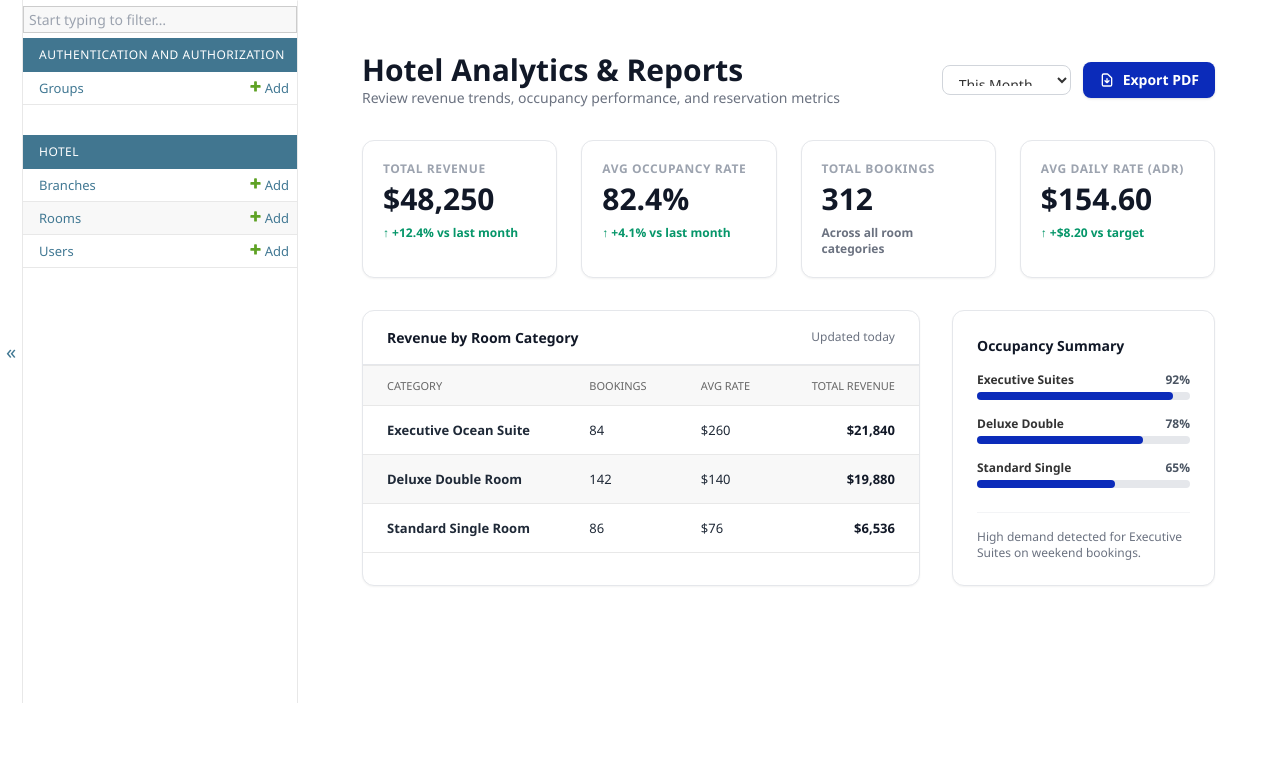
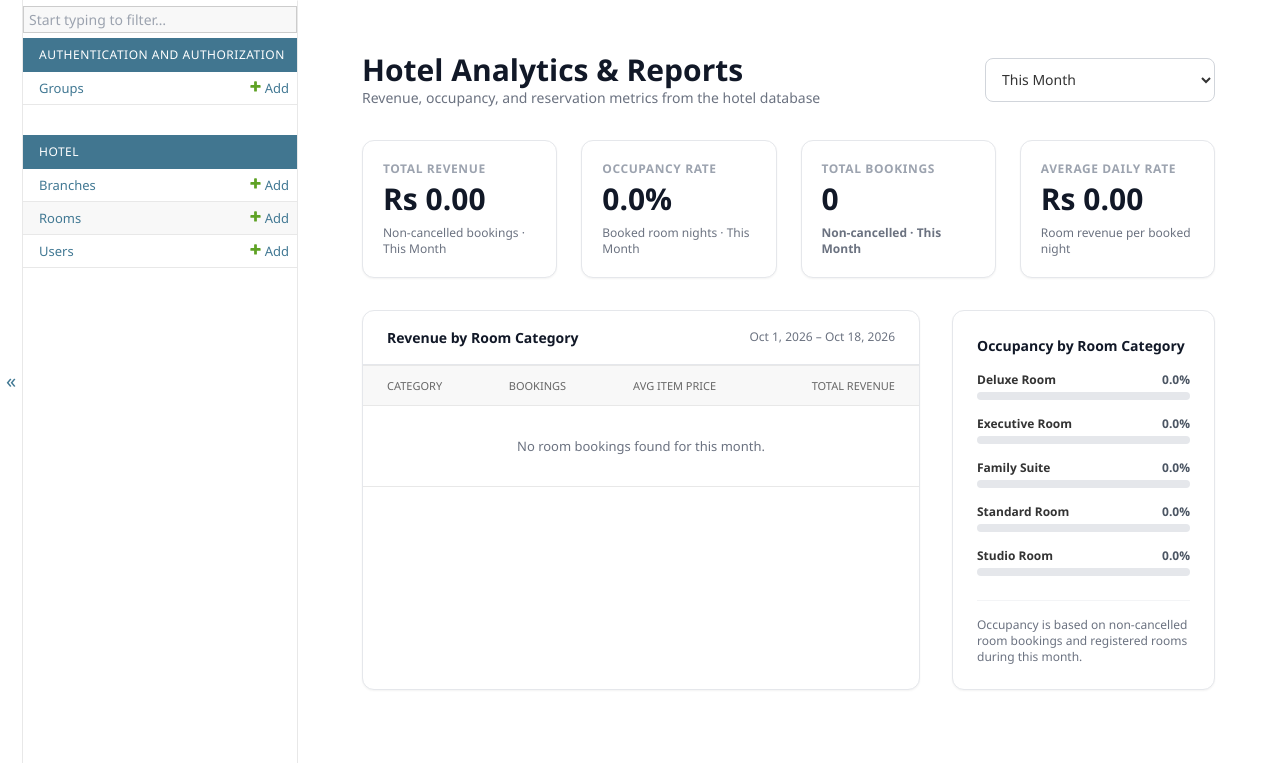
Before and after one commit to Ayushr0129/Star-hotel, a Django app: page /admin/reports/ in a window 1280 px wide. Shown: the part 97-860 px from the top of the page. Before the commit the page ends 800 px from the top, so only its background shows below. Run offline with Django 5.2, Linux system fonts and the light colour scheme; a user stored in the database is signed in; data comes from the database, SQL or seed files in the repository; some libraries are stand-ins or nearby versions.

Commit message:
Update admin reports and dark mode styling

```diff
--- a/StarHotel/hotel/templates/hotel/reports.html
+++ b/StarHotel/hotel/templates/hotel/reports.html
@@ -1,141 +1,127 @@
 {% extends "admin/base_site.html" %}
 
 {% block title %}Reports & Analytics - STAR HOTEL{% endblock %}
-
 {% block content_title %}{% endblock %}
 
 {% block content %}
-<div class="max-w-7xl mx-auto px-6 py-8">
+<style>
+  .reports-period { box-sizing: border-box; display: block; width: 100% !important; min-width: 0 !important; max-width: 230px !important; height: 44px !important; min-height: 44px !important; padding: 0 36px 0 12px !important; line-height: normal !important; font-size: 14px !important; white-space: nowrap; }
+  .reports-period-form { display: block; flex: 0 1 230px; width: 230px; max-width: 100%; }
+  html[data-theme="dark"] .reports-dashboard .report-card { background-color: #1f2937; border-color: #374151; color: #f9fafb; }
+  html[data-theme="dark"] .reports-dashboard .text-gray-900,
+  html[data-theme="dark"] .reports-dashboard .text-gray-800 { color: #f9fafb; }
+  html[data-theme="dark"] .reports-dashboard .text-gray-600,
+  html[data-theme="dark"] .reports-dashboard .text-gray-500 { color: #cbd5e1; }
+  html[data-theme="dark"] .reports-dashboard .text-gray-400 { color: #94a3b8; }
+  html[data-theme="dark"] .reports-dashboard .bg-gray-50 { background-color: #111827; }
+  html[data-theme="dark"] .reports-dashboard .bg-gray-200 { background-color: #475569; }
+  html[data-theme="dark"] .reports-dashboard .border-gray-200,
+  html[data-theme="dark"] .reports-dashboard .border-gray-100,
+  html[data-theme="dark"] .reports-dashboard .divide-gray-200 > :not([hidden]) ~ :not([hidden]) { border-color: #475569; }
+  html[data-theme="dark"] .reports-period { background-color: #1f2937; border-color: #64748b; color: #f9fafb; }
 
-  <!-- Header Section -->
-  <div class="flex flex-col md:flex-row md:items-center justify-between mb-8 gap-4">
-    <div>
+  @media (prefers-color-scheme: dark) {
+    html:not([data-theme="light"]) .reports-dashboard .report-card { background-color: #1f2937; border-color: #374151; color: #f9fafb; }
+    html:not([data-theme="light"]) .reports-dashboard .text-gray-900,
+    html:not([data-theme="light"]) .reports-dashboard .text-gray-800 { color: #f9fafb; }
+    html:not([data-theme="light"]) .reports-dashboard .text-gray-600,
+    html:not([data-theme="light"]) .reports-dashboard .text-gray-500 { color: #cbd5e1; }
+    html:not([data-theme="light"]) .reports-dashboard .text-gray-400 { color: #94a3b8; }
+    html:not([data-theme="light"]) .reports-dashboard .bg-gray-50 { background-color: #111827; }
+    html:not([data-theme="light"]) .reports-dashboard .bg-gray-200 { background-color: #475569; }
+    html:not([data-theme="light"]) .reports-dashboard .border-gray-200,
+    html:not([data-theme="light"]) .reports-dashboard .border-gray-100,
+    html:not([data-theme="light"]) .reports-dashboard .divide-gray-200 > :not([hidden]) ~ :not([hidden]) { border-color: #475569; }
+    html:not([data-theme="light"]) .reports-period { background-color: #1f2937; border-color: #64748b; color: #f9fafb; }
+  }
+</style>
+<div class="reports-dashboard max-w-7xl mx-auto px-6 py-8">
+  <div class="flex flex-col xl:flex-row xl:items-center justify-between mb-8 gap-4">
+    <div class="min-w-0">
       <h1 class="text-3xl font-extrabold text-gray-900">Hotel Analytics & Reports</h1>
-      <p class="text-gray-500 font-medium">Review revenue trends, occupancy performance, and reservation metrics</p>
+      <p class="text-gray-500 font-medium">Revenue, occupancy, and reservation metrics from the hotel database</p>
     </div>
-    <div class="flex items-center gap-3">
-      <select class="bg-white border border-gray-300 px-3 py-2 rounded-lg text-sm font-medium focus:outline-none">
-        <option>This Month</option>
-        <option>Last 30 Days</option>
-        <option>This Quarter</option>
-        <option>This Year</option>
+    <form method="get" class="reports-period-form">
+      <label class="sr-only" for="report-period">Report period</label>
+      <select id="report-period" name="period" onchange="this.form.submit()" class="reports-period bg-white border border-gray-300 px-3 py-2 rounded-lg text-sm font-medium focus:outline-none">
+        <option value="month" {% if period == "month" %}selected{% endif %}>This Month</option>
+        <option value="30days" {% if period == "30days" %}selected{% endif %}>Last 30 Days</option>
+        <option value="quarter" {% if period == "quarter" %}selected{% endif %}>This Quarter</option>
+        <option value="year" {% if period == "year" %}selected{% endif %}>This Year</option>
       </select>
-      <button class="bg-[#0b2bba] hover:bg-blue-800 text-white font-semibold px-4 py-2 rounded-lg text-sm shadow transition flex items-center">
-        <svg class="w-4 h-4 mr-2" fill="none" stroke="currentColor" viewBox="0 0 24 24">
-          <path stroke-linecap="round" stroke-linejoin="round" stroke-width="2" d="M12 10v6m0 0l-3-3m3 3l3-3m2 8H7a2 2 0 01-2-2V5a2 2 0 012-2h5.586a1 1 0 01.707.293l5.414 5.414a1 1 0 01.293.707V19a2 2 0 01-2 2z"/>
-        </svg>
-        Export PDF
-      </button>
+    </form>
+  </div>
+
+  <div class="grid grid-cols-1 sm:grid-cols-2 lg:grid-cols-4 gap-6 mb-8">
+    <div class="report-card bg-white border border-gray-200 rounded-xl p-5 shadow-sm">
+      <p class="text-xs font-semibold text-gray-400 uppercase tracking-wider mb-1">Total Revenue</p>
+      <p class="text-3xl font-extrabold text-gray-900">{{ total_revenue }}</p>
+      <p class="text-xs text-gray-500 mt-2">Non-cancelled bookings · {{ period_label }}</p>
+    </div>
+    <div class="report-card bg-white border border-gray-200 rounded-xl p-5 shadow-sm">
+      <p class="text-xs font-semibold text-gray-400 uppercase tracking-wider mb-1">Occupancy Rate</p>
+      <p class="text-3xl font-extrabold text-gray-900">{{ occupancy_rate|floatformat:1 }}%</p>
+      <p class="text-xs text-gray-500 mt-2">Booked room nights · {{ period_label }}</p>
+    </div>
+    <div class="report-card bg-white border border-gray-200 rounded-xl p-5 shadow-sm">
+      <p class="text-xs font-semibold text-gray-400 uppercase tracking-wider mb-1">Total Bookings</p>
+      <p class="text-3xl font-extrabold text-gray-900">{{ booking_count }}</p>
+      <p class="text-xs font-semibold text-gray-500 mt-2">Non-cancelled · {{ period_label }}</p>
+    </div>
+    <div class="report-card bg-white border border-gray-200 rounded-xl p-5 shadow-sm">
+      <p class="text-xs font-semibold text-gray-400 uppercase tracking-wider mb-1">Average Daily Rate</p>
+      <p class="text-3xl font-extrabold text-gray-900">{{ adr }}</p>
+      <p class="text-xs text-gray-500 mt-2">Room revenue per booked night</p>
     </div>
   </div>
 
-  <!-- Key Performance Indicators (KPIs) -->
-  <div class="grid grid-cols-1 sm:grid-cols-2 lg:grid-cols-4 gap-6 mb-8">
-    <div class="bg-white border border-gray-200 rounded-xl p-5 shadow-sm">
-      <p class="text-xs font-semibold text-gray-400 uppercase tracking-wider mb-1">Total Revenue</p>
-      <p class="text-3xl font-extrabold text-gray-900">$48,250</p>
-      <p class="text-xs font-semibold text-emerald-600 mt-2">↑ +12.4% vs last month</p>
-    </div>
-
-    <div class="bg-white border border-gray-200 rounded-xl p-5 shadow-sm">
-      <p class="text-xs font-semibold text-gray-400 uppercase tracking-wider mb-1">Avg Occupancy Rate</p>
-      <p class="text-3xl font-extrabold text-gray-900">82.4%</p>
-      <p class="text-xs font-semibold text-emerald-600 mt-2">↑ +4.1% vs last month</p>
-    </div>
-
-    <div class="bg-white border border-gray-200 rounded-xl p-5 shadow-sm">
-      <p class="text-xs font-semibold text-gray-400 uppercase tracking-wider mb-1">Total Bookings</p>
-      <p class="text-3xl font-extrabold text-gray-900">312</p>
-      <p class="text-xs font-semibold text-gray-500 mt-2">Across all room categories</p>
-    </div>
-
-    <div class="bg-white border border-gray-200 rounded-xl p-5 shadow-sm">
-      <p class="text-xs font-semibold text-gray-400 uppercase tracking-wider mb-1">Avg Daily Rate (ADR)</p>
-      <p class="text-3xl font-extrabold text-gray-900">$154.60</p>
-      <p class="text-xs font-semibold text-emerald-600 mt-2">↑ +$8.20 vs target</p>
-    </div>
-  </div>
-
-  <!-- Breakdown Tables & Summaries -->
   <div class="grid grid-cols-1 lg:grid-cols-3 gap-8">
-
-    <!-- Revenue Breakdown Table (2 Columns) -->
-    <div class="lg:col-span-2 bg-white border border-gray-200 rounded-xl shadow-sm overflow-hidden">
+    <div class="report-card lg:col-span-2 bg-white border border-gray-200 rounded-xl shadow-sm overflow-hidden">
       <div class="px-6 py-4 border-b border-gray-200 font-bold text-gray-900 flex justify-between items-center">
         <span>Revenue by Room Category</span>
-        <span class="text-xs text-gray-500 font-normal">Updated today</span>
+        <span class="text-xs text-gray-500 font-normal">{{ start_date|date:"M j, Y" }} – {{ today|date:"M j, Y" }}</span>
       </div>
       <table class="w-full text-left border-collapse">
-        <thead>
-          <tr class="bg-gray-50 text-gray-500 text-xs uppercase font-semibold border-b border-gray-200">
-            <th class="px-6 py-3">Category</th>
-            <th class="px-6 py-3">Bookings</th>
-            <th class="px-6 py-3">Avg Rate</th>
-            <th class="px-6 py-3 text-right">Total Revenue</th>
+        <thead><tr class="bg-gray-50 text-gray-500 text-xs uppercase font-semibold border-b border-gray-200">
+          <th class="px-6 py-3">Category</th><th class="px-6 py-3">Bookings</th>
+          <th class="px-6 py-3">Avg Item Price</th><th class="px-6 py-3 text-right">Total Revenue</th>
+        </tr></thead>
+        <tbody class="divide-y divide-gray-200 text-sm text-gray-800">
+          {% for row in revenue_rows %}
+          <tr>
+            <td class="px-6 py-4 font-semibold">{{ row.category }}</td>
+            <td class="px-6 py-4">{{ row.bookings }}</td>
+            <td class="px-6 py-4">{{ row.average_rate }}</td>
+            <td class="px-6 py-4 text-right font-bold text-gray-900">{{ row.revenue }}</td>
           </tr>
-        </thead>
-        <tbody class="divide-y divide-gray-200 text-sm text-gray-800">
-          <tr>
-            <td class="px-6 py-4 font-semibold">Executive Ocean Suite</td>
-            <td class="px-6 py-4">84</td>
-            <td class="px-6 py-4">$260</td>
-            <td class="px-6 py-4 text-right font-bold text-gray-900">$21,840</td>
-          </tr>
-          <tr>
-            <td class="px-6 py-4 font-semibold">Deluxe Double Room</td>
-            <td class="px-6 py-4">142</td>
-            <td class="px-6 py-4">$140</td>
-            <td class="px-6 py-4 text-right font-bold text-gray-900">$19,880</td>
-          </tr>
-          <tr>
-            <td class="px-6 py-4 font-semibold">Standard Single Room</td>
-            <td class="px-6 py-4">86</td>
-            <td class="px-6 py-4">$76</td>
-            <td class="px-6 py-4 text-right font-bold text-gray-900">$6,536</td>
-          </tr>
+          {% empty %}
+          <tr><td colspan="4" class="px-6 py-8 text-center text-gray-500">No room bookings found for {{ period_label|lower }}.</td></tr>
+          {% endfor %}
         </tbody>
       </table>
     </div>
 
-    <!-- Quick Insights Card (1 Column) -->
-    <div class="bg-white border border-gray-200 rounded-xl p-6 shadow-sm flex flex-col justify-between">
+    <div class="report-card bg-white border border-gray-200 rounded-xl p-6 shadow-sm flex flex-col justify-between">
       <div>
-        <h3 class="font-bold text-gray-900 mb-4">Occupancy Summary</h3>
+        <h3 class="font-bold text-gray-900 mb-4">Occupancy by Room Category</h3>
         <div class="space-y-4 text-sm">
+          {% for row in occupancy_rows %}
           <div>
             <div class="flex justify-between text-xs font-semibold mb-1">
-              <span>Executive Suites</span>
-              <span class="text-gray-600">92%</span>
+              <span>{{ row.name }}</span><span class="text-gray-600">{{ row.rate|floatformat:1 }}%</span>
             </div>
             <div class="w-full bg-gray-200 rounded-full h-2">
-              <div class="bg-[#0b2bba] h-2 rounded-full" style="width: 92%"></div>
+              <div class="bg-[#0b2bba] h-2 rounded-full" style="width: {{ row.rate|floatformat:1 }}%"></div>
             </div>
           </div>
-          <div>
-            <div class="flex justify-between text-xs font-semibold mb-1">
-              <span>Deluxe Double</span>
-              <span class="text-gray-600">78%</span>
-            </div>
-            <div class="w-full bg-gray-200 rounded-full h-2">
-              <div class="bg-[#0b2bba] h-2 rounded-full" style="width: 78%"></div>
-            </div>
-          </div>
-          <div>
-            <div class="flex justify-between text-xs font-semibold mb-1">
-              <span>Standard Single</span>
-              <span class="text-gray-600">65%</span>
-            </div>
-            <div class="w-full bg-gray-200 rounded-full h-2">
-              <div class="bg-[#0b2bba] h-2 rounded-full" style="width: 65%"></div>
-            </div>
-          </div>
+          {% empty %}<p class="text-gray-500">No rooms are registered.</p>
+          {% endfor %}
         </div>
       </div>
       <div class="mt-6 pt-4 border-t border-gray-100 text-xs text-gray-500">
-        High demand detected for Executive Suites on weekend bookings.
+        Occupancy is based on non-cancelled room bookings and registered rooms during {{ period_label|lower }}.
       </div>
     </div>
-
   </div>
 </div>
 {% endblock %}
--- a/StarHotel/hotel/views.py
+++ b/StarHotel/hotel/views.py
@@ -5,7 +5,7 @@ from django.conf import settings
 from django.contrib import messages
 from django.db import transaction
 
-from django.db.models import CharField, IntegerField, Q, Value
+from django.db.models import Avg, CharField, Count, IntegerField, Q, Sum, Value
 from django.db.models.functions import Cast, Coalesce, NullIf
 from django.shortcuts import get_object_or_404, redirect, render
 from django.urls import reverse
@@ -946,7 +946,99 @@ def manage_rooms(request):
     return render_admin_page(request, "hotel/manage_rooms.html", context)
 
 def reports(request):
-    return render_admin_page(request, "hotel/reports.html", {"title": "Reports & Analytics"})
+    today = timezone.localdate()
+    period = request.GET.get("period", "month")
+    if period == "30days":
+        start_date = today - timedelta(days=29)
+        period_label = "Last 30 Days"
+    elif period == "quarter":
+        quarter_start_month = ((today.month - 1) // 3) * 3 + 1
+        start_date = date(today.year, quarter_start_month, 1)
+        period_label = "This Quarter"
+    elif period == "year":
+        start_date = date(today.year, 1, 1)
+        period_label = "This Year"
+    else:
+        period = "month"
+        start_date = today.replace(day=1)
+        period_label = "This Month"
+
+    bookings = Booking.objects.filter(
+        bk_date__gte=start_date, bk_date__lte=today
+    ).exclude(bk_status="cancelled")
+    total_revenue = bookings.aggregate(total=Sum("estimated_sum"))["total"] or Decimal("0")
+    booking_count = bookings.count()
+
+    room_items = Room_Item.objects.filter(
+        booking__bk_date__gte=start_date,
+        booking__bk_date__lte=today,
+    ).exclude(booking__bk_status="cancelled")
+    room_totals = room_items.values("room__room_type").annotate(
+        bookings=Count("booking", distinct=True),
+        revenue=Sum("price"),
+        average_rate=Avg("price"),
+    ).order_by("room__room_type")
+
+    period_days = (today - start_date).days + 1
+    occupied_rooms_by_category = {}
+    occupancy_items = Room_Item.objects.filter(
+        check_in__lt=today + timedelta(days=1), check_out__gt=start_date
+    ).exclude(booking__bk_status="cancelled")
+    for room_type, room_id, check_in, check_out in occupancy_items.values_list(
+        "room__room_type", "room_id", "check_in", "check_out"
+    ):
+        overlap_start = max(check_in, start_date)
+        overlap_end = min(check_out, today + timedelta(days=1))
+        for night_offset in range(max((overlap_end - overlap_start).days, 0)):
+            night = overlap_start + timedelta(days=night_offset)
+            occupied_rooms_by_category.setdefault(room_type, {}).setdefault(night, set()).add(room_id)
+
+    room_counts = dict(
+        Room.objects.values_list("room_type").annotate(total=Count("room_id"))
+    )
+    occupancy_rows = []
+    total_inventory_nights = sum(room_counts.values()) * period_days
+    category_room_nights = {
+        room_type: sum(len(room_ids) for room_ids in nights.values())
+        for room_type, nights in occupied_rooms_by_category.items()
+    }
+    total_room_nights = sum(category_room_nights.values())
+    for room_type, room_count in sorted(room_counts.items()):
+        occupied_nights = category_room_nights.get(room_type, 0)
+        rate = (occupied_nights / (room_count * period_days) * 100) if room_count and period_days else 0
+        occupancy_rows.append({"name": room_type, "rate": rate})
+
+    room_revenue = sum((row["revenue"] or Decimal("0") for row in room_totals), Decimal("0"))
+    booked_room_nights = sum(
+        max((check_out - check_in).days, 0)
+        for check_in, check_out in room_items.values_list("check_in", "check_out")
+    )
+    adr = room_revenue / booked_room_nights if booked_room_nights else Decimal("0")
+
+    def money(value):
+        return f"Rs {value:,.2f}"
+
+    revenue_rows = [{
+        "category": row["room__room_type"],
+        "bookings": row["bookings"],
+        "average_rate": money(row["average_rate"] or Decimal("0")),
+        "revenue": money(row["revenue"] or Decimal("0")),
+    } for row in room_totals]
+
+    context = {
+        "title": "Reports & Analytics",
+        "period": period,
+        "period_label": period_label,
+        "start_date": start_date,
+        "today": today,
+        "total_revenue": money(total_revenue),
+        "booking_count": booking_count,
+        "occupancy_rate": (total_room_nights / total_inventory_nights * 100) if total_inventory_nights else 0,
+        "adr": money(adr),
+        "revenue_rows": revenue_rows,
+        "occupancy_rows": occupancy_rows,
+    }
+    return render_admin_page(request, "hotel/reports.html", context)
 
 def room_create(request):
     if request.method != "POST":
```
Also changed, not shown: StarHotel/hotel/templates/hotel/manage_rooms.html (+41 -6 lines).
